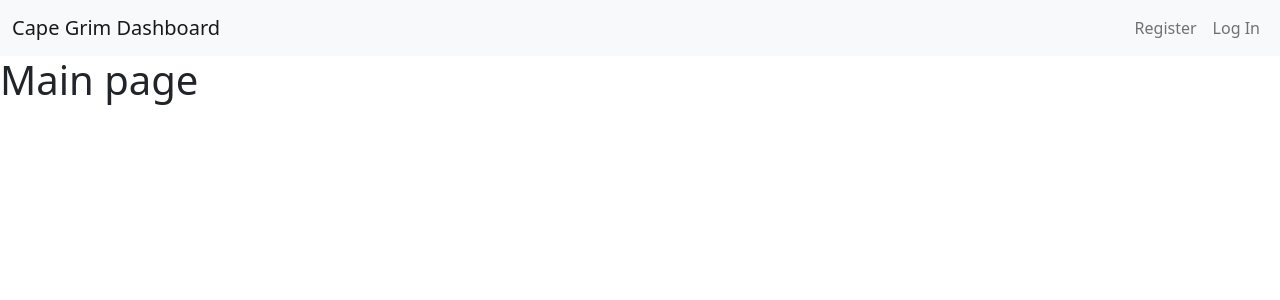
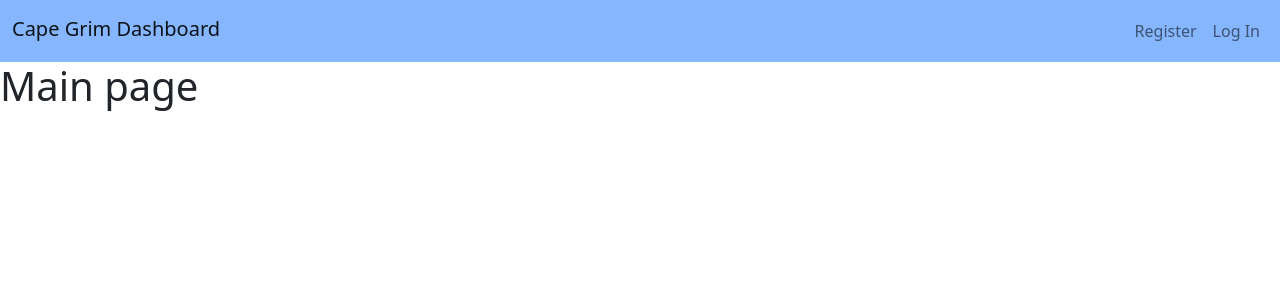
Before and after one commit to alanseed/cape-grim-dashboard, a Flask app: page /main/index in a window 1280 px wide. Shown: the top 300 px of the page. Run offline with Flask 2, Linux system fonts and the light colour scheme.

Commit message:
update navbar

```diff
--- a/app/templates/main_base.html
+++ b/app/templates/main_base.html
@@ -3,10 +3,10 @@
 <link href="https://cdn.jsdelivr.net/npm/bootstrap@5.1.3/dist/css/bootstrap.min.css" rel="stylesheet"
   integrity="sha384-1BmE4kWBq78iYhFldvKuhfTAU6auU8tT94WrHftjDbrCEXSU1oBoqyl2QvZ6jIW3" crossorigin="anonymous">
 
-<nav class="navbar navbar-expand-sm navbar-light bg-light ms-auto">
+<nav class="navbar navbar-expand-sm navbar-light bg-primary ms-auto" style="--bs-bg-opacity: .5">
   <div class="container-fluid">
-    <a class="navbar-brand" href="{{ url_for('auth.login') }}">Cape Grim Dashboard</a>
-    <ul class="navbar-nav" me-auto mb-2 mk-lg-2>
+    <h1 class="navbar-brand mt-1">Cape Grim Dashboard</h1>
+    <ul class="navbar-nav">
 
    {% if g.user %}
 
```
